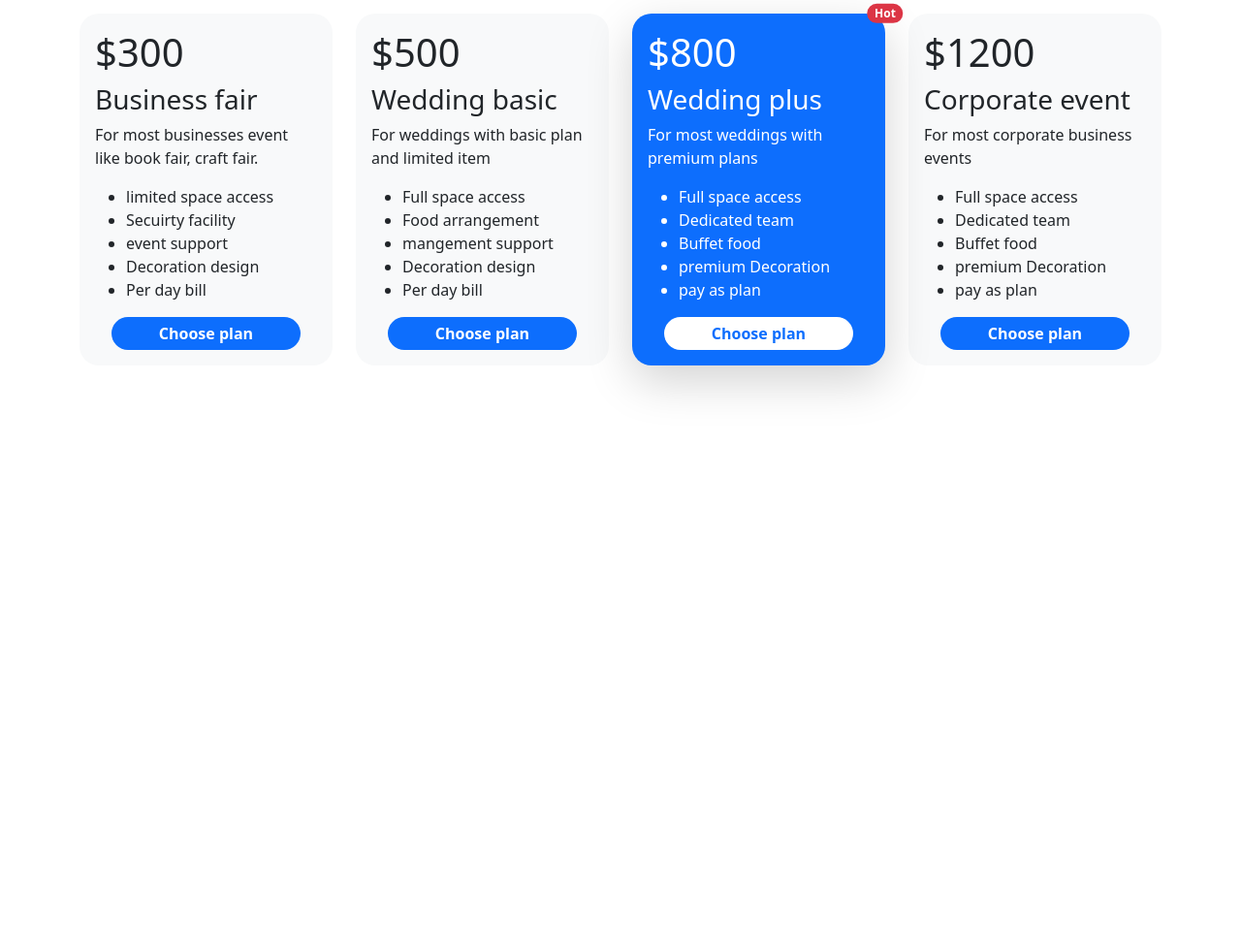
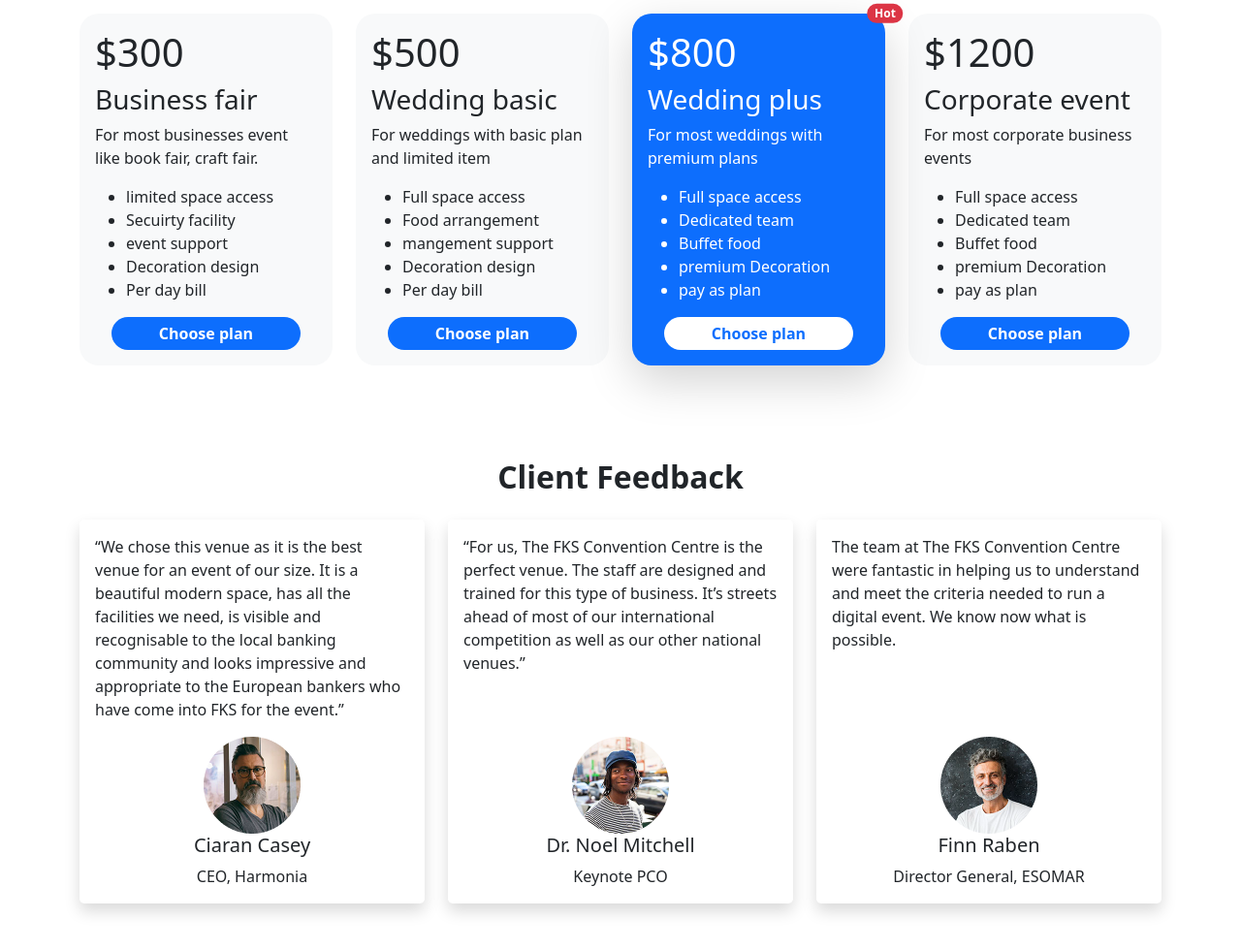
Before and after one commit to faisalkn-71/convention-center, a plain HTML site: page index.html in a window 1280 px wide. Shown: the part 1102-2082 px from the top of the page at 97% size. Before the commit the page ends 1575 px from the top, so only its background shows below. Drawn offline with nearby package versions, Linux system fonts and the light colour scheme.

Commit message:
clint-feedback

```diff
--- a/index.html
+++ b/index.html
@@ -236,6 +236,56 @@
           </div>
         </div>
 
+        <!-- Client Feedback -->
+        <section class="container my-5">
+          <h2 class="text-center fw-bold mb-4">Client Feedback</h2>
+          <div class="row row-cols-1 row-cols-md-3 g-4">
+            <div class="col">
+              <div class="card h-100 border-0 shadow rounded-3">
+
+                <div class="card-body">
+
+                  <p class="card-text">“We chose this venue as it is the best venue for an event of our size. It is a beautiful modern space, has all the facilities we need, is visible and recognisable to the local banking community and looks impressive and appropriate to the European bankers who have come into FKS for the event.”</p>
+                </div>
+                <div class="d-flex flex-column align-items-center">
+                  <img src="images/person 1.png" alt="">
+                 <h5>Ciaran Casey</h5>
+                 <p>CEO, Harmonia</p>
+                </div>
+              </div>
+            </div>
+            <div class="col">
+              <div class="card h-100 border-0 shadow rounded-3">
+
+                <div class="card-body">
+
+                  <p class="card-text">“For us, The FKS Convention Centre is the perfect venue. The staff are designed and trained for this type of business. It’s streets ahead of most of our international competition as well as our other national venues.”</p>
+                </div>
+                <div class="d-flex flex-column align-items-center">
+                 <img src="images/person 3.png" alt="">
+                 <h5>Dr. Noel Mitchell</h5>
+                 <p>Keynote PCO</p>
+                </div>
+              </div>
+            </div>
+            <div class="col">
+              <div class="card h-100 border-0 shadow rounded-3">
+
+                <div class="card-body">
+
+                  <p class="card-text">The team at The FKS Convention Centre were fantastic in helping us to understand and meet the criteria needed to run a digital event. We know now what is possible.</p>
+                </div>
+                <div class="d-flex flex-column align-items-center">
+                 <img src="images/person 2.png" alt="">
+                 <h5>Finn Raben</h5>
+                 <p>Director General, ESOMAR</p>
+                </div>
+              </div>
+            </div>
+          </div>
+
+        </section>
+
 
     </main>
 
```
